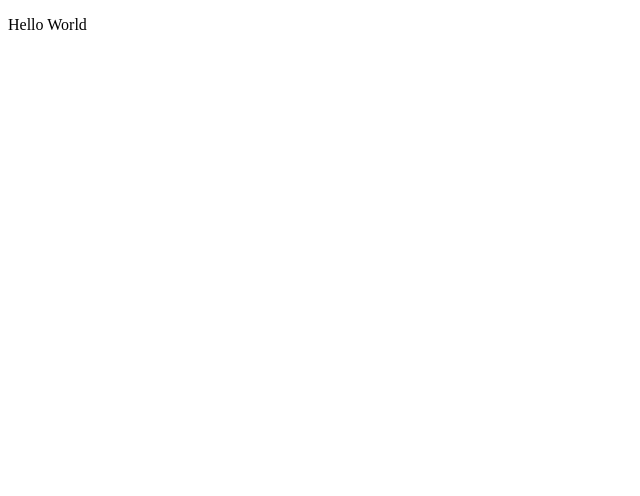
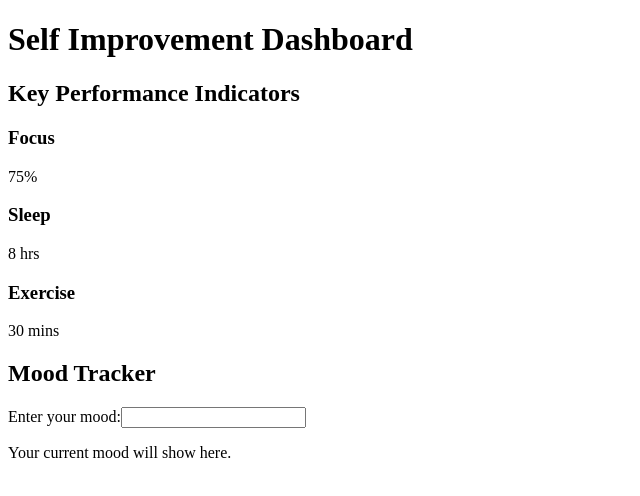
Before and after one commit to joseph-johnson27001/react-self-improvement-app, a React (Create React App) app: page / in a window 1280 px wide. Shown: the top 496 px of the page, without its empty margins (0-640 px from the left). Built offline with nearby package versions, Linux system fonts and the light colour scheme.

Commit message:
Initial file structure and dummy KPIs

```diff
--- a/src/App.js
+++ b/src/App.js
@@ -1,9 +1,7 @@
+import Dashboard from "./pages/Dashboard";
+
 function App() {
-  return (
-    <div className="App">
-      <p>Hello World</p>
-    </div>
-  );
+  return <Dashboard />;
 }
 
 export default App;
--- /dev/null
+++ b/src/features/KpiSection/KpiCard.jsx
@@ -0,0 +1,8 @@
+export default function KpiCard({ title, value }) {
+  return (
+    <div>
+      <h3>{title}</h3>
+      <p>{value}</p>
+    </div>
+  );
+}
--- /dev/null
+++ b/src/features/KpiSection/KpiSection.jsx
@@ -0,0 +1,12 @@
+import KpiCard from "./KpiCard";
+
+export default function KpiSection() {
+  return (
+    <section>
+      <h2>Key Performance Indicators</h2>
+      <KpiCard title="Focus" value="75%" />
+      <KpiCard title="Sleep" value="8 hrs" />
+      <KpiCard title="Exercise" value="30 mins" />
+    </section>
+  );
+}
--- /dev/null
+++ b/src/features/MoodTracker/MoodDisplay.jsx
@@ -0,0 +1,7 @@
+export default function MoodDisplay() {
+  return (
+    <div>
+      <p>Your current mood will show here.</p>
+    </div>
+  );
+}
--- /dev/null
+++ b/src/features/MoodTracker/MoodInput.jsx
@@ -0,0 +1,8 @@
+export default function MoodInput() {
+  return (
+    <div>
+      <label htmlFor="mood">Enter your mood:</label>
+      <input type="text" id="mood" name="mood" />
+    </div>
+  );
+}
--- /dev/null
+++ b/src/features/MoodTracker/MoodTracker.jsx
@@ -0,0 +1,12 @@
+import MoodInput from "./MoodInput";
+import MoodDisplay from "./MoodDisplay";
+
+export default function MoodTracker() {
+  return (
+    <section>
+      <h2>Mood Tracker</h2>
+      <MoodInput />
+      <MoodDisplay />
+    </section>
+  );
+}
--- /dev/null
+++ b/src/pages/Dashboard.jsx
@@ -0,0 +1,12 @@
+import MoodTracker from "../features/MoodTracker/MoodTracker";
+import KpiSection from "../features/KpiSection/KpiSection";
+
+export default function Dashboard() {
+  return (
+    <main>
+      <h1>Self Improvement Dashboard</h1>
+      <KpiSection />
+      <MoodTracker />
+    </main>
+  );
+}
```
